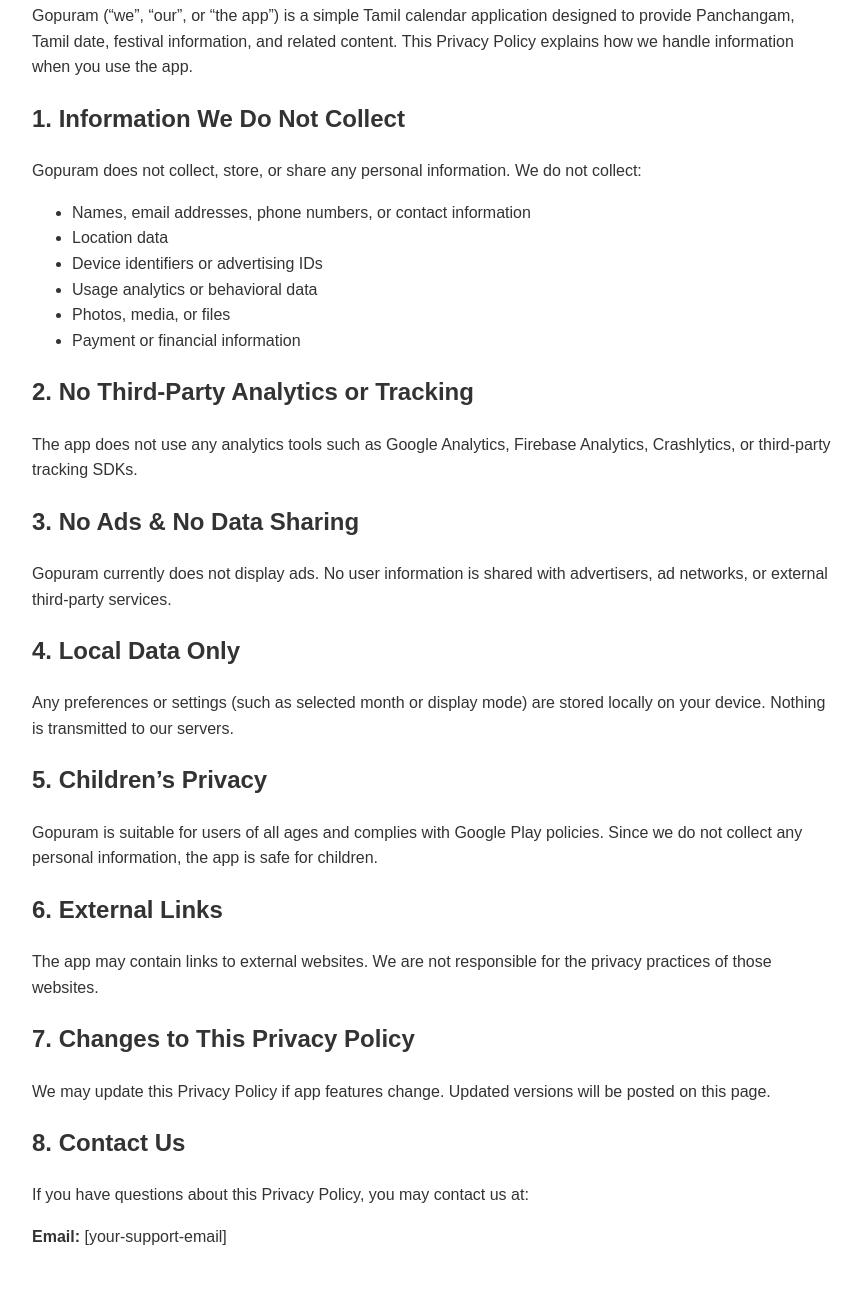
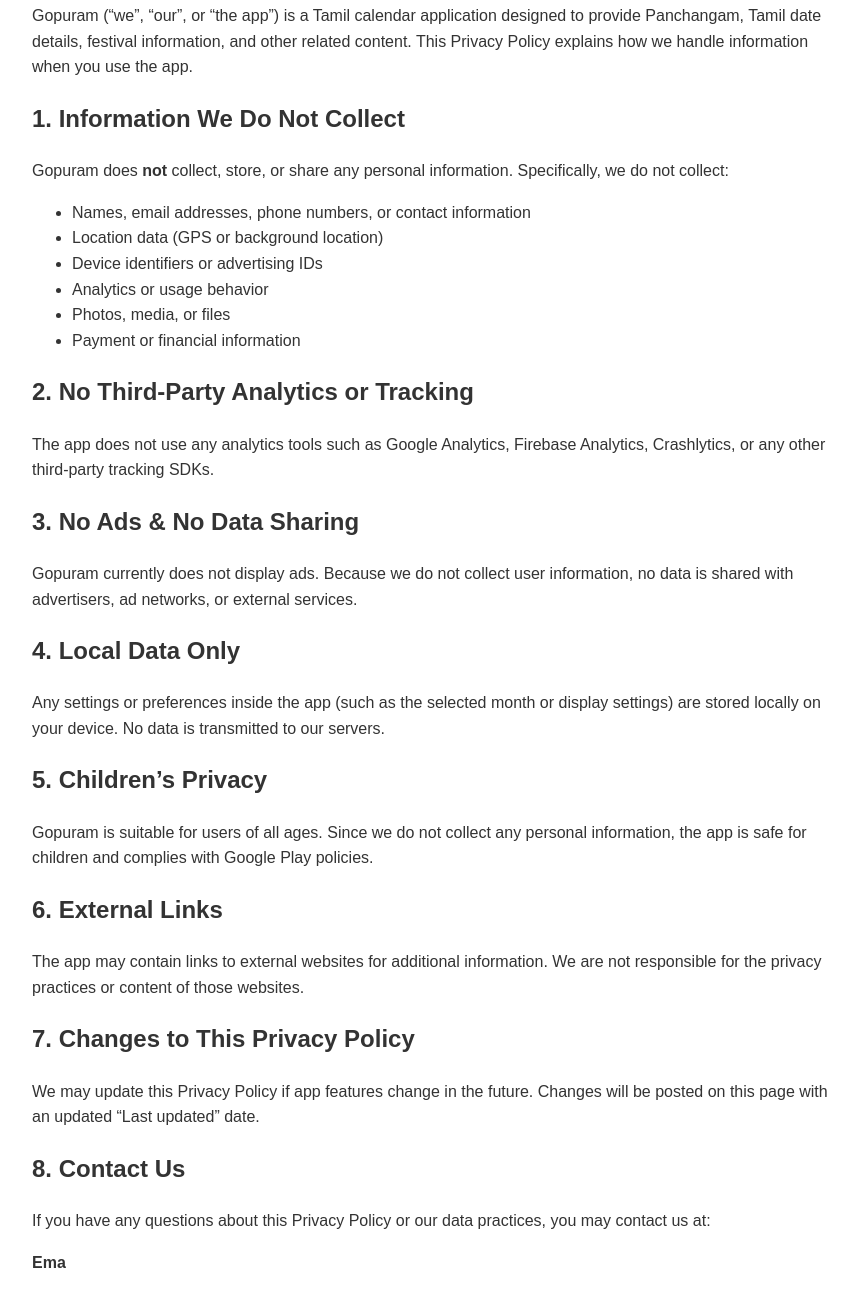
Before and after one commit to gopuramcalendar/privacy, a plain HTML site: page index.html in a window 1280 px wide. Shown: the part 151-1458 px from the top of the page, without its empty margins (208-1069 px from the left). Drawn offline with Linux system fonts and the light colour scheme.

Commit message:
Update index.html

```diff
--- a/index.html
+++ b/index.html
@@ -23,40 +23,37 @@
 <h1>Gopuram Tamil Calendar – Privacy Policy</h1>
 <p><strong>Last updated:</strong> March 2026</p>
 
-<p>Gopuram (“we”, “our”, or “the app”) is a simple Tamil calendar application designed to provide Panchangam, Tamil date, festival information, and related content. This Privacy Policy explains how we handle information when you use the app.</p>
+<p>Gopuram (“we”, “our”, or “the app”) is a Tamil calendar application designed to provide Panchangam, Tamil date details, festival information, and other related content. This Privacy Policy explains how we handle information when you use the app.</p>
 
 <h2>1. Information We Do Not Collect</h2>
-<p>Gopuram does not collect, store, or share any personal information. We do not collect:</p>
+<p>Gopuram does <strong>not</strong> collect, store, or share any personal information. Specifically, we do not collect:</p>
 <ul>
     <li>Names, email addresses, phone numbers, or contact information</li>
-    <li>Location data</li>
+    <li>Location data (GPS or background location)</li>
     <li>Device identifiers or advertising IDs</li>
-    <li>Usage analytics or behavioral data</li>
+    <li>Analytics or usage behavior</li>
     <li>Photos, media, or files</li>
     <li>Payment or financial information</li>
 </ul>
 
 <h2>2. No Third-Party Analytics or Tracking</h2>
-<p>The app does not use any analytics tools such as Google Analytics, Firebase Analytics, Crashlytics, or third-party tracking SDKs.</p>
+<p>The app does not use any analytics tools such as Google Analytics, Firebase Analytics, Crashlytics, or any other third-party tracking SDKs.</p>
 
 <h2>3. No Ads & No Data Sharing</h2>
-<p>Gopuram currently does not display ads. No user information is shared with advertisers, ad networks, or external third-party services.</p>
+<p>Gopuram currently does not display ads. Because we do not collect user information, no data is shared with advertisers, ad networks, or external services.</p>
 
 <h2>4. Local Data Only</h2>
-<p>Any preferences or settings (such as selected month or display mode) are stored locally on your device. Nothing is transmitted to our servers.</p>
+<p>Any settings or preferences inside the app (such as the selected month or display settings) are stored locally on your device. No data is transmitted to our servers.</p>
 
 <h2>5. Children’s Privacy</h2>
-<p>Gopuram is suitable for users of all ages and complies with Google Play policies. Since we do not collect any personal information, the app is safe for children.</p>
+<p>Gopuram is suitable for users of all ages. Since we do not collect any personal information, the app is safe for children and complies with Google Play policies.</p>
 
 <h2>6. External Links</h2>
-<p>The app may contain links to external websites. We are not responsible for the privacy practices of those websites.</p>
+<p>The app may contain links to external websites for additional information. We are not responsible for the privacy practices or content of those websites.</p>
 
 <h2>7. Changes to This Privacy Policy</h2>
-<p>We may update this Privacy Policy if app features change. Updated versions will be posted on this page.</p>
+<p>We may update this Privacy Policy if app features change in the future. Changes will be posted on this page with an updated “Last updated” date.</p>
 
 <h2>8. Contact Us</h2>
-<p>If you have questions about this Privacy Policy, you may contact us at:</p>
-<p><strong>Email:</strong> [your-support-email]</p>
-
-</body>
-</html>
+<p>If you have any questions about this Privacy Policy or our data practices, you may contact us at:</p>
+<p><strong>Ema
```
